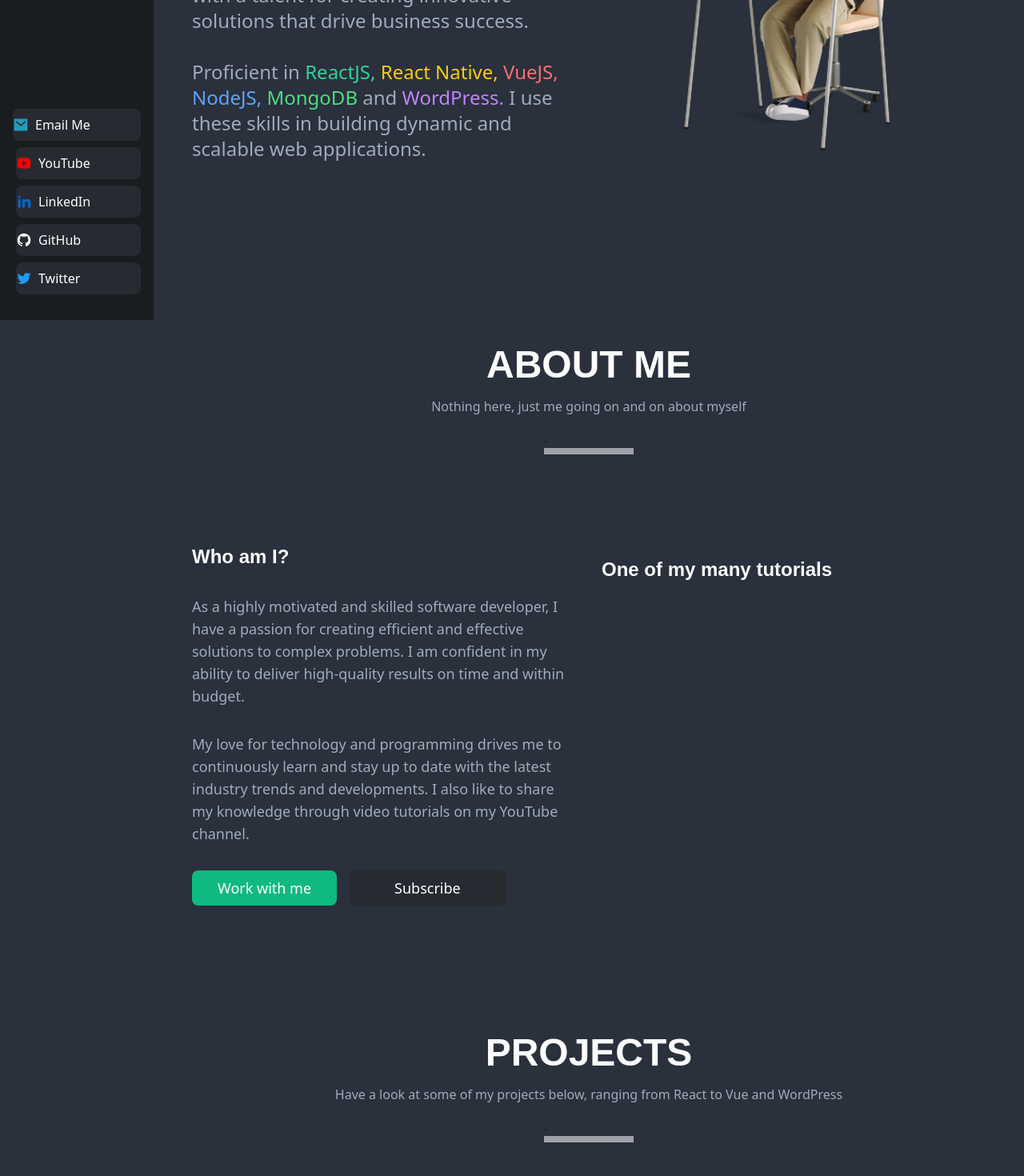
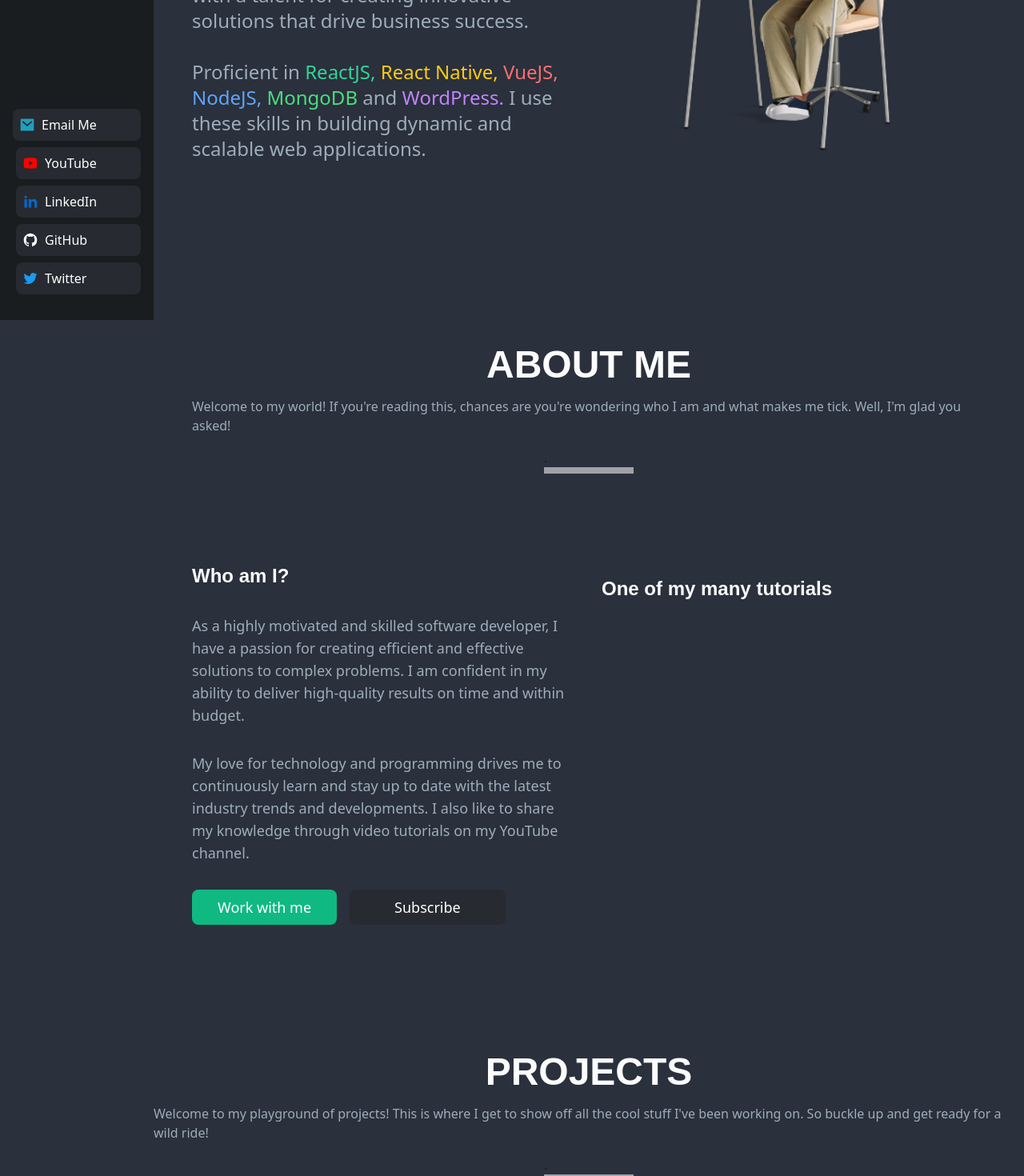
Before and after one commit to iAthman83/react-portfolio, a React (Vite) app: page / in a window 1280 px wide. Shown: the part 400-1870 px from the top of the page at 80% size. Built offline with nearby package versions, Linux system fonts and the light colour scheme; a web font is replaced by a local one.

Commit message:
fix side nav items

```diff
--- a/src/components/SideNav.jsx
+++ b/src/components/SideNav.jsx
@@ -67,7 +67,7 @@ function SideNav({ aboutRef, homeRef, projectsRef, workflowRef }) {
           href="mailto:abuathman83@gmail.com"
           target="_blank"
           rel="noreferrer"
-          className="flex space-x-2 items-center cursor-pointer text-white px-4 md:px-0 p-2 px-auto bg-sideBarHighlight rounded-lg hover:bg-zinc-700"
+          className="flex space-x-2 items-center cursor-pointer text-white px-4 md:px-2 p-2 px-auto bg-sideBarHighlight rounded-lg hover:bg-zinc-700"
         >
           <RiMailFill size={20} className="text-mailBlue" />
           <h1 className="hidden md:block">Email Me</h1>
@@ -77,7 +77,7 @@ function SideNav({ aboutRef, homeRef, projectsRef, workflowRef }) {
           href="https://www.youtube.com/@programwithabu"
           target="_blank"
           rel="noreferrer"
-          className="flex space-x-2 items-center cursor-pointer text-white px-4 md:px-0 p-2 px-auto bg-sideBarHighlight rounded-lg hover:bg-zinc-700"
+          className="flex space-x-2 items-center cursor-pointer text-white px-4 md:px-2 p-2 px-auto bg-sideBarHighlight rounded-lg hover:bg-zinc-700"
         >
           <RiYoutubeFill size={20} className="text-youtubeRed" />
           <h1 className="hidden md:block">YouTube</h1>
@@ -87,7 +87,7 @@ function SideNav({ aboutRef, homeRef, projectsRef, workflowRef }) {
           href="https://www.linkedin.com/in/abubakar-athman/"
           target="_blank"
           rel="noreferrer"
-          className="flex space-x-2 items-center cursor-pointer text-white px-4 md:px-0 p-2 px-auto bg-sideBarHighlight rounded-lg hover:bg-zinc-700"
+          className="flex space-x-2 items-center cursor-pointer text-white px-4 md:px-2 p-2 px-auto bg-sideBarHighlight rounded-lg hover:bg-zinc-700"
         >
           <RiLinkedinFill size={20} className="text-linkedinBlue" />
           <h1 className="hidden md:block">LinkedIn</h1>
@@ -97,7 +97,7 @@ function SideNav({ aboutRef, homeRef, projectsRef, workflowRef }) {
           href="https://github.com/iAthman83"
           target="_blank"
           rel="noreferrer"
-          className="flex space-x-2 items-center cursor-pointer text-white px-4 md:px-0 p-2 px-auto bg-sideBarHighlight rounded-lg hover:bg-zinc-700"
+          className="flex space-x-2 items-center cursor-pointer text-white px-4 md:px-2 p-2 px-auto bg-sideBarHighlight rounded-lg hover:bg-zinc-700"
         >
           <RiGithubFill size={20} className="text-sideBarText" />
           <h1 className="hidden md:block">GitHub</h1>
@@ -107,7 +107,7 @@ function SideNav({ aboutRef, homeRef, projectsRef, workflowRef }) {
           href="https://twitter.com/iathman83"
           target="_blank"
           rel="noreferrer"
-          className="flex space-x-2 items-center cursor-pointer text-white px-4 md:px-0 p-2 px-auto bg-sideBarHighlight rounded-lg hover:bg-zinc-700"
+          className="flex space-x-2 items-center cursor-pointer text-white px-4 md:px-2 p-2 px-auto bg-sideBarHighlight rounded-lg hover:bg-zinc-700"
         >
           <RiTwitterFill size={20} className="text-twitterBlue" />
           <h1 className="hidden md:block">Twitter</h1>
--- a/src/sections/AboutSection.jsx
+++ b/src/sections/AboutSection.jsx
@@ -29,7 +29,8 @@ const AboutSection = forwardRef((props, ref) => {
           ABOUT ME
         </h1>
         <p className="text-base mb-18 text-textGray justify-center">
-          Nothing here, just me going on and on about myself
+          Welcome to my world! If you're reading this, chances are you're
+          wondering who I am and what makes me tick. Well, I'm glad you asked!
         </p>
         <div className="border-b-8 border-zinc-400 w-28 text-sideBarBg">.</div>
       </div>
--- a/src/sections/ProjectsSection.jsx
+++ b/src/sections/ProjectsSection.jsx
@@ -13,8 +13,9 @@ const ProjectsSection = forwardRef((props, ref) => {
           PROJECTS
         </h1>
         <p className="text-base mb-18 text-textGray">
-          Have a look at some of my projects below, ranging from React to Vue
-          and WordPress
+          Welcome to my playground of projects! This is where I get to show off
+          all the cool stuff I've been working on. So buckle up and get ready
+          for a wild ride!
         </p>
         <div className="border-b-8 border-zinc-400 w-28 text-sideBarBg">.</div>
       </div>
```
